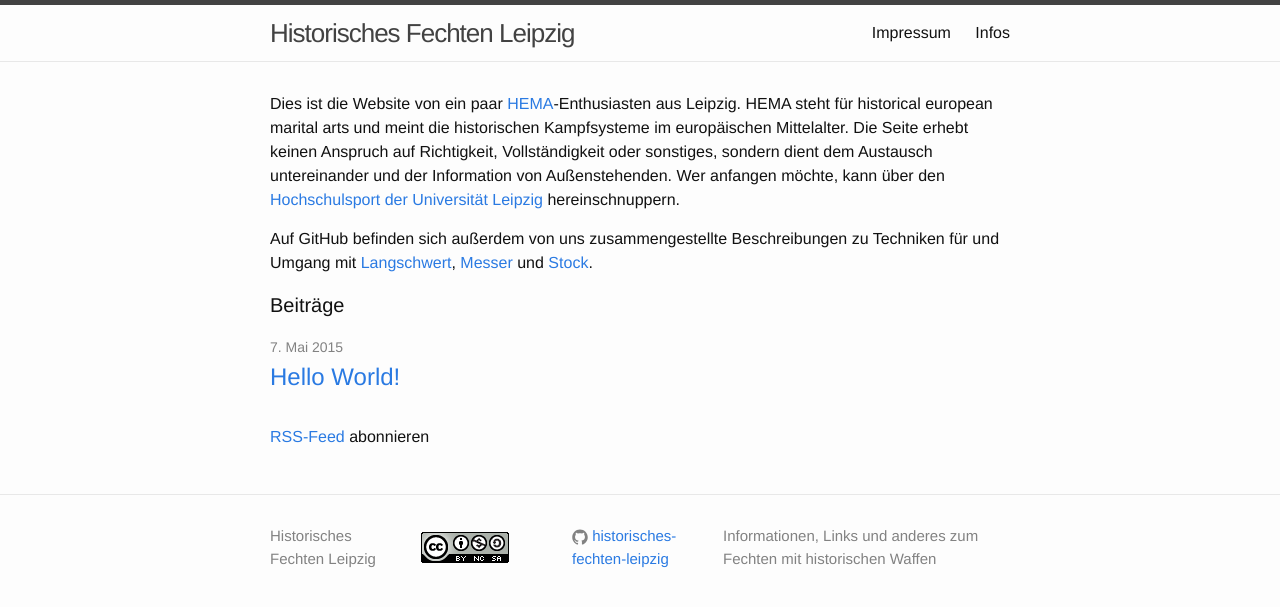
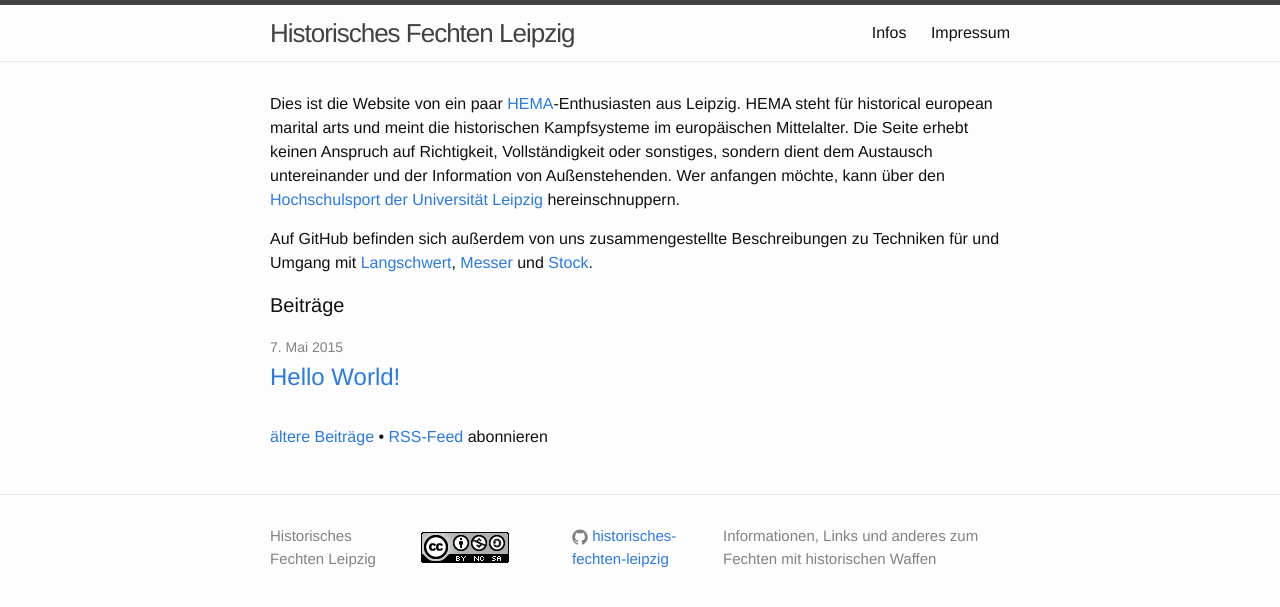
Before and after one commit to historisches-fechten-leipzig/historisches-fechten-leipzig.github.io, a Jekyll site: the page built from index.html, in a window 1280 px wide. Shown: the top 607 px of the page. Built offline with Jekyll 4.4.1, drawn with Linux system fonts in a browser that asks for light colours.

Commit message:
added archive
added open training end time
changed header to only display infos and impressum
changed order of date code
changed file extension hello-world blog post to md
changed main page to only display the first three blog posts
changed links to github fechtbuch

```diff
--- a/_includes/header.html
+++ b/_includes/header.html
@@ -14,11 +14,15 @@
       </a>
 
       <div class="trigger">
+        <!--
         {% for page in site.pages %}
           {% if page.title %}
           <a class="page-link" href="{{ page.url | prepend: site.baseurl }}">{{ page.title }}</a>
           {% endif %}
         {% endfor %}
+        -->
+        <a class="page-link" href="{{ "/infos/" | prepend: site.baseurl }}">Infos</a>
+        <a class="page-link" href="{{ "/about/" | prepend: site.baseurl }}">Impressum</a>
       </div>
     </nav>
 
--- a/_layouts/post.html
+++ b/_layouts/post.html
@@ -6,7 +6,8 @@
   <header class="post-header">
     <h1 class="post-title">{{ page.title }}</h1>
     <p class="post-meta">
-      {% assign m = page.date | date: "%-m" %}{{ page.date | date: "%-d." }}
+      {{ page.date | date: "%-d." }}
+      {% assign m = page.date | date: "%-m" %}
         {% case m %}
           {% when '1' %}Januar
           {% when '2' %}Februar
--- a/index.html
+++ b/index.html
@@ -6,15 +6,16 @@
 
   <p>Dies ist die Website von ein paar <a href="http://de.wikipedia.org/wiki/Historische_Kampfk%C3%BCnste_Europas">HEMA</a>-Enthusiasten aus Leipzig. HEMA steht für historical european marital arts und meint die historischen Kampfsysteme im europäischen Mittelalter. Die Seite erhebt keinen Anspruch auf Richtigkeit, Vollständigkeit oder sonstiges, sondern dient dem Austausch untereinander und der Information von Außenstehenden. Wer anfangen möchte, kann über den <a href="http://hochschulsport.uni-leipzig.de/angebote/aktueller_zeitraum/_Fechten_mit_historischen_Waffen.html">Hochschulsport der Universität Leipzig</a> hereinschnuppern.</p>
 
-  <p>Auf GitHub befinden sich außerdem von uns zusammengestellte Beschreibungen zu Techniken für und Umgang mit <a href="https://github.com/historisches-fechten-leipzig/fechtbuch-langschwert/">Langschwert</a>, <a href="https://github.com/historisches-fechten-leipzig/fechtbuch-messer/">Messer</a> und <a href="https://github.com/historisches-fechten-leipzig/fechtbuch-stock/">Stock</a>.</p>
+  <p>Auf GitHub befinden sich außerdem von uns zusammengestellte Beschreibungen zu Techniken für und Umgang mit <a href="https://github.com/historisches-fechten-leipzig/fechtbuch/blob/master/langschwert.md">Langschwert</a>, <a href="https://github.com/historisches-fechten-leipzig/fechtbuch/blob/master/messer.md">Messer</a> und <a href="https://github.com/historisches-fechten-leipzig/fechtbuch/blob/master/stock.md">Stock</a>.</p>
 
   <h1 class="page-heading">Beiträge</h1>
 
   <ul class="post-list">
-    {% for post in site.posts %}
+    {% for post in site.posts limit: 3 %}
       <li>
         <span class="post-meta">
-          {% assign m = post.date | date: "%-m" %}{{ post.date | date: "%-d." }}
+          {{ post.date | date: "%-d." }}
+          {% assign m = post.date | date: "%-m" %}
             {% case m %}
               {% when '1' %}Januar
               {% when '2' %}Februar
@@ -39,6 +40,6 @@
     {% endfor %}
   </ul>
 
-  <p class="rss-subscribe"><a href="{{ "/feed.xml" | prepend: site.baseurl }}">RSS-Feed</a> abonnieren</p>
+  <p class="rss-subscribe"><a href="{{ "/archive/" | prepend: site.baseurl }}">ältere Beiträge</a> • <a href="{{ "/feed.xml" | prepend: site.baseurl }}">RSS-Feed</a> abonnieren</p>
 
 </div>
```
Also changed, not shown: about.md (renamed from impressum.md, +1 -1 lines), archive/archive.md (added, +10 -0 lines), infos.md (+2 -2 lines), README.md, _posts/2015-05-07-hello-world.md (renamed from _posts/2015-05-07-hello-world.markdown).
